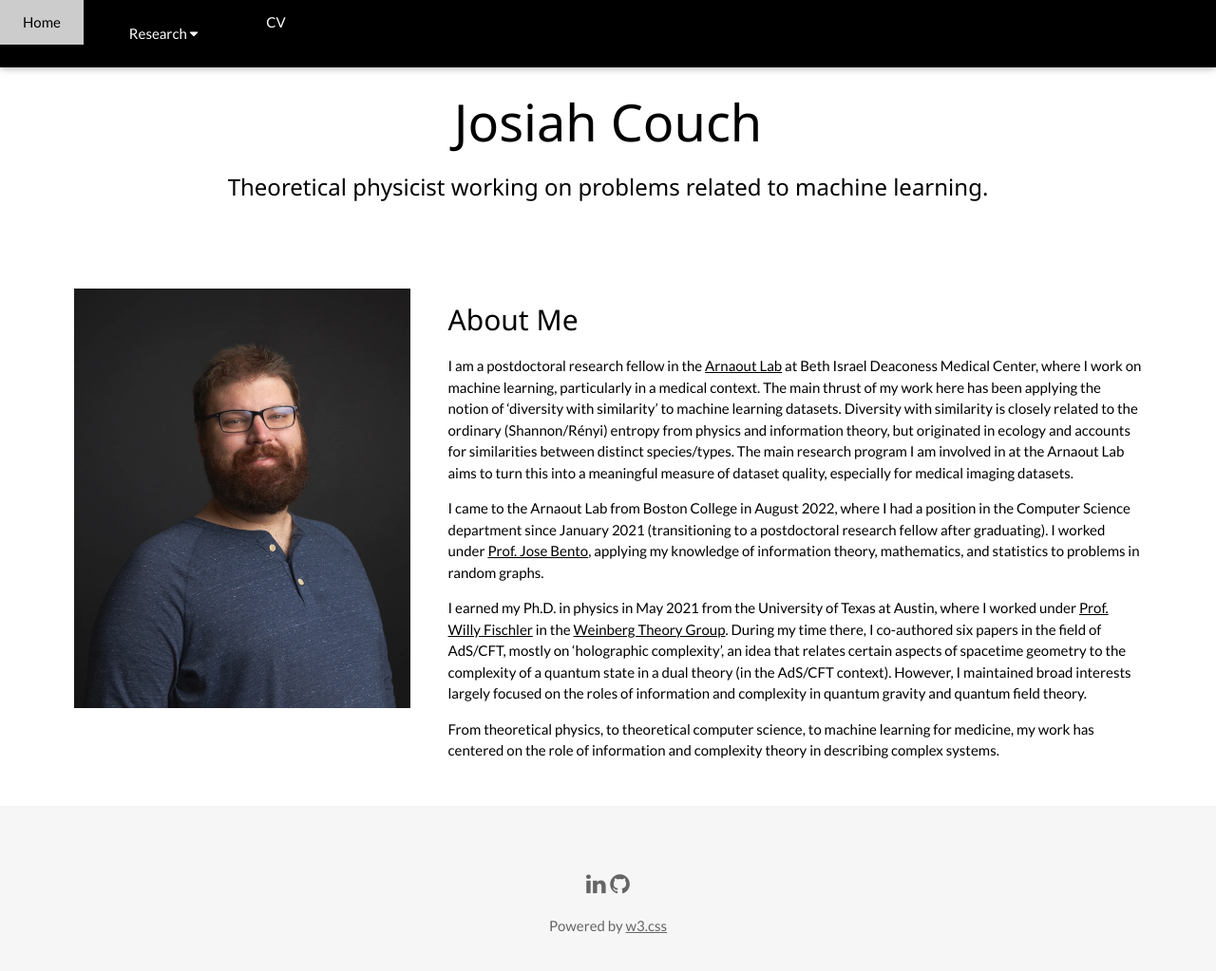
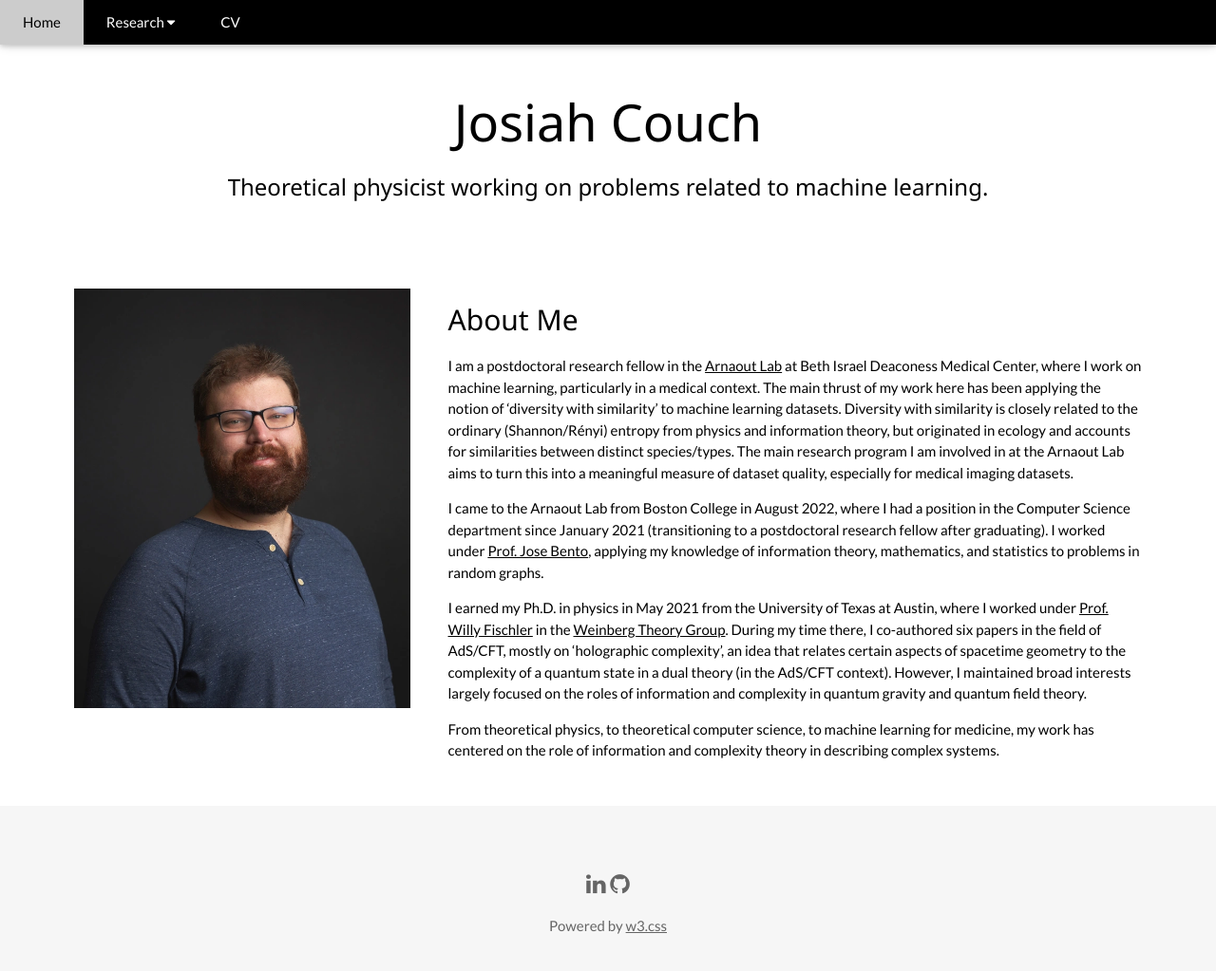
Before and after one commit to IosiaLectus/iosialectus.github.io, a Jekyll site: the page built from index.md, in a window 1280 px wide and 1065 px high. Shown: the top 1023 px of the window at 95% size. Built offline with Jekyll 4.4.1, drawn with Linux system fonts in a browser that asks for light colours; a style sheet for code colours, icons or effects is not loaded.

Commit message:
Update w3-navbar.html

```diff
--- a/_includes/w3-navbar.html
+++ b/_includes/w3-navbar.html
@@ -5,9 +5,7 @@
     <div class="w3-bar w3-black w3-card">
       <a href="/" class="w3-bar-item w3-button w3-padding-large">Home</a>
       <div class="w3-dropdown-hover">
-        <a href="/research" class="w3-bar-item w3-button w3-padding-large w3-dropdown-hover-link">
-          <button class="w3-padding-large w3-button" title="Research"> Research <i class="fa fa-caret-down"></i></button>
-        </a>
+        <a href="/research" class="w3-padding-large w3-button" title="Research"> Research <i class="fa fa-caret-down"></i></a>
         <div class="w3-dropdown-content w3-bar-block w3-card-4">
           <a href="/research/#research_statement" class="w3-bar-item w3-button">Research Summary</a>
           <a href="/research/#talks" class="w3-bar-item w3-button">Talks</a>
```
